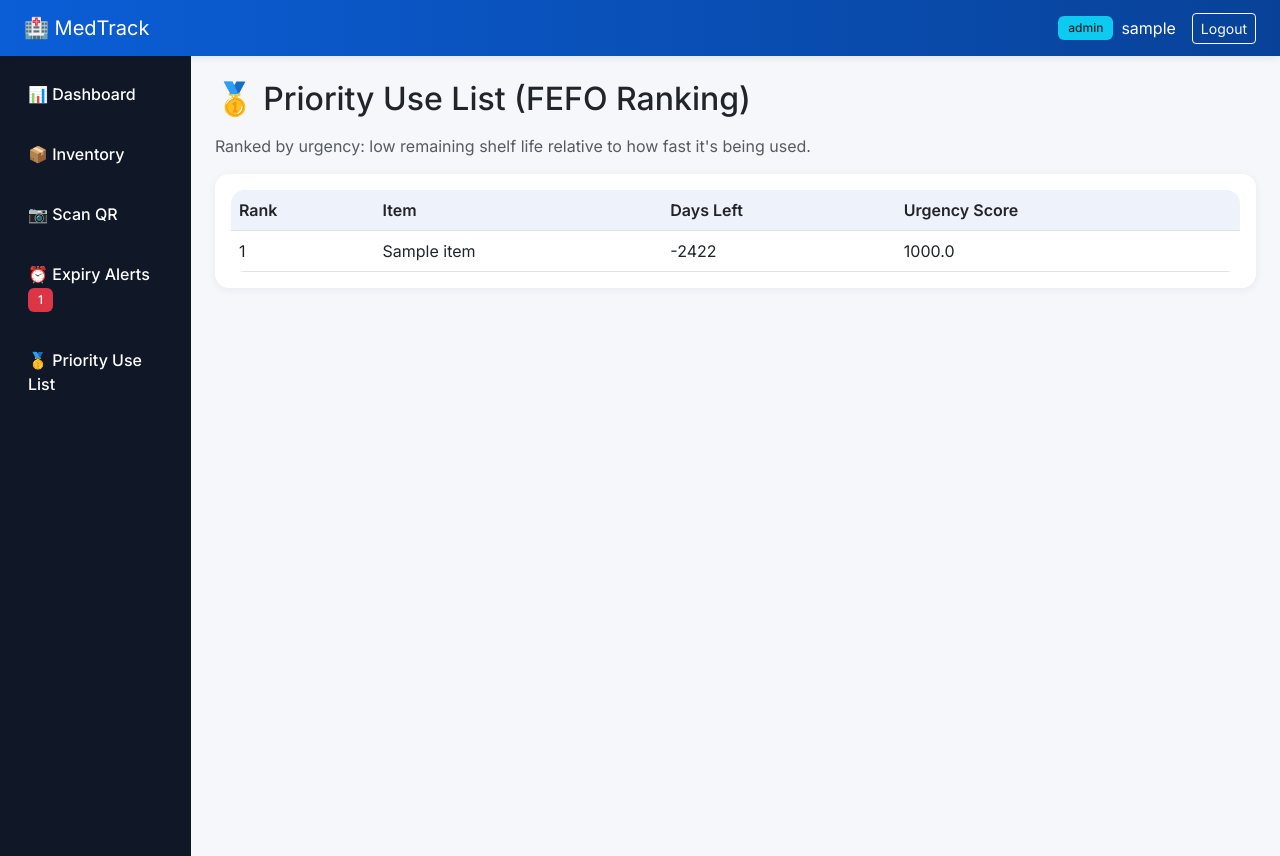
After one commit to Madhu16369/medtrack, a Flask app: page /fefo in a window 1280 px wide. The commit adds this page. Run offline with Flask 3, Linux system fonts and the light colour scheme; a user stored in the database is signed in; tables that the repository leaves empty hold one stand-in row (values such as "Sample post").

Commit message:
Day 18: FEFO priority ranking algorithm and dashboard page

```diff
--- a/app.py
+++ b/app.py
@@ -13,6 +13,7 @@ from functools import wraps
 from flask import abort
 from ml_risk import train_risk_model, predict_risk_for_item
 from ml_forecast import smart_reorder_quantity
+from models import fefo_priority_score
 
 def manager_required(f):
     @wraps(f)
@@ -403,6 +404,23 @@ def ml_forecast_dashboard():
         results.append((item, forecast_14d, safety_stock, suggested))
     return render_template("ml_forecast.html", results=results)
 
+@app.route("/fefo")
+@login_required
+def fefo_priority_list():
+    items = InventoryItem.query.all()
+    ranked = []
+    for item in items:
+        status, color, days_left = get_expiry_status(item)
+        if status == "Safe":
+            continue
+        movements = StockMovement.query.filter_by(item_id=item.id, movement_type="Issue").all()
+        total_issued = sum(m.quantity for m in movements)
+        avg_daily_issue = total_issued / 180 if total_issued else 0
+        score = fefo_priority_score(item, avg_daily_issue)
+        ranked.append((item, days_left, score))
+
+    ranked.sort(key=lambda x: -x[2])  # highest urgency first
+    return render_template("fefo.html", ranked=ranked)
 
 if __name__ == "__main__":
     with app.app_context():
--- a/models.py
+++ b/models.py
@@ -1,6 +1,7 @@
 from extensions import db, login_manager
 from flask_login import UserMixin
 from datetime import datetime
+from datetime import date
 
 DEPARTMENTS = ["Pharmacy", "Surgery", "Emergency", "ICU", "General Ward", "Radiology"]
 SUPPLIERS = ["MedSupply Co.", "HealFast Pharma", "SafeHands Ltd.", "LifeLine Meds", "DiaCare Pharma", "OrthoTech Inc."]
@@ -40,8 +41,6 @@ class StockMovement(db.Model):
     item = db.relationship('InventoryItem', backref='movements')
     user = db.relationship('User', backref='movements')
 
-from datetime import date
-
 def get_expiry_status(item):
     days_left = (item.expiry_date - date.today()).days
     if days_left < 0:
@@ -54,3 +53,11 @@ def get_expiry_status(item):
         return "Notice", "info", days_left
     else:
         return "Safe", "success", days_left
+
+def fefo_priority_score(item, avg_daily_issue):
+    days_left = (item.expiry_date - date.today()).days
+    days_left = max(days_left, 0.1)  # avoid divide-by-zero
+    velocity = avg_daily_issue if avg_daily_issue > 0 else 0.1
+    # Higher score = more urgent to use/transfer first
+    score = (item.quantity / velocity) / days_left
+    return round(score, 3)
--- a/templates/base.html
+++ b/templates/base.html
@@ -30,6 +30,7 @@
           ⏰ Expiry Alerts
           {% if alert_count > 0 %}<span class="badge bg-danger">{{ alert_count }}</span>{% endif %}
         </a>
+        <a href="/fefo" class="d-block text-white mb-3 text-decoration-none">🥇 Priority Use List</a>
         {% if current_user.role == "Manager" %}
         <a href="/ml/forecast" class="d-block text-white mb-3 text-decoration-none">📈 Demand Forecast</a>
         <a href="/ml/risk" class="d-block text-white mb-3 text-decoration-none">🤖 Risk Predictor</a>
--- /dev/null
+++ b/templates/fefo.html
@@ -0,0 +1,18 @@
+{% extends "base.html" %}
+{% block content %}
+<h2 class="mb-3">🥇 Priority Use List (FEFO Ranking)</h2>
+<p class="text-muted">Ranked by urgency: low remaining shelf life relative to how fast it's being used.</p>
+<div class="card p-3">
+<table class="table table-hover mb-0">
+    <tr><th>Rank</th><th>Item</th><th>Days Left</th><th>Urgency Score</th></tr>
+    {% for item, days_left, score in ranked %}
+    <tr>
+        <td>{{ loop.index }}</td>
+        <td>{{ item.name }}</td>
+        <td>{{ days_left }}</td>
+        <td>{{ score }}</td>
+    </tr>
+    {% endfor %}
+</table>
+</div>
+{% endblock %}
```
